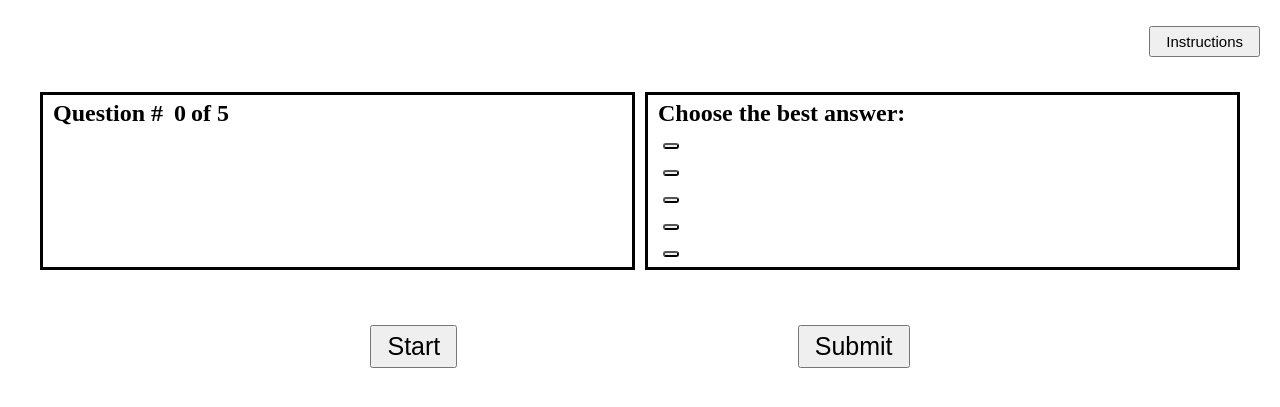
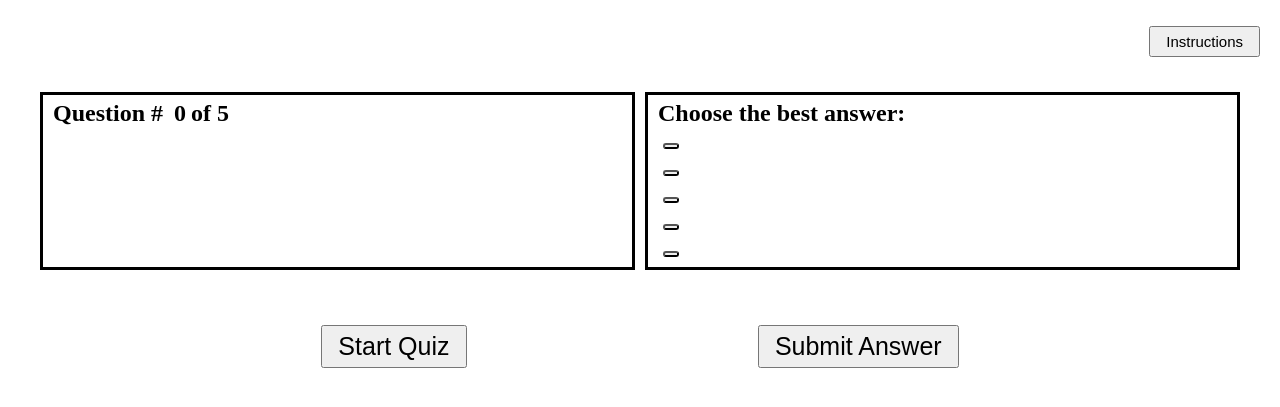
Before and after one commit to EmilieLondon/CodeQuiz, a plain HTML site: page index.html in a window 1280 px wide. Shown: the part 103-510 px from the top of the page. Drawn offline with Linux system fonts and the light colour scheme; files whose address does not match are found by name.

Commit message:
tweaked html content

```diff
--- a/index.html
+++ b/index.html
@@ -40,8 +40,8 @@
     </main>
     <footer>
         <!-- buttons for beginning quiz and submitting answers -->
-        <button class="start">Start</button>
-        <button class="submit">Submit</button>
+        <button class="start">Start Quiz</button>
+        <button class="submit">Submit Answer</button>
     </footer>
     <script src="./assets/script.js"></script>
 </body>
```
